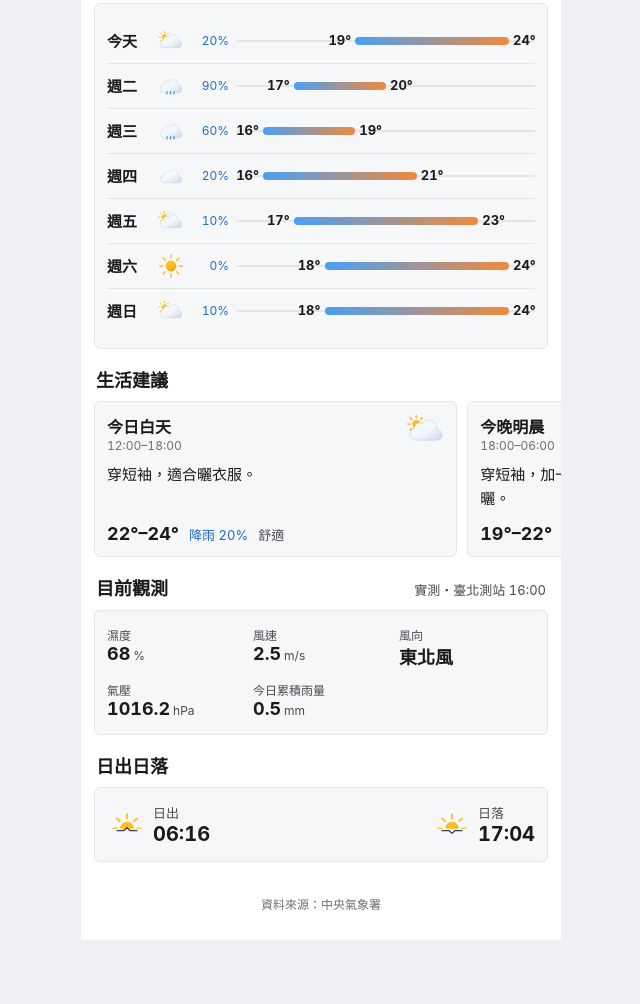
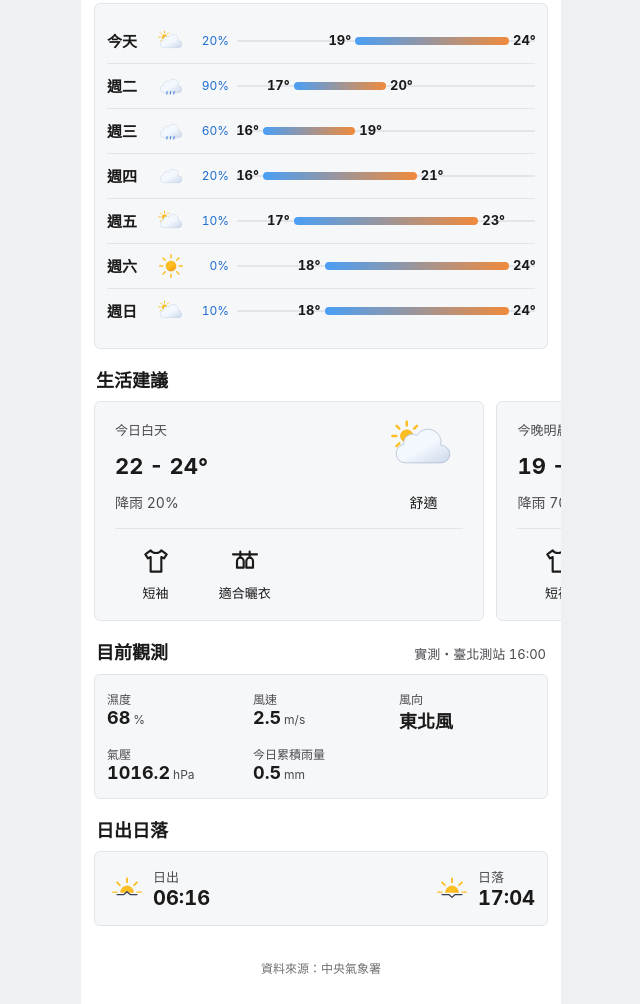
Before and after one commit to max8568/weather, a website: page docs/weather-layout-claude/index.html in a window 1280 px wide. Shown: the part 587-1591 px from the top of the page, without its empty margins (319-959 px from the left). Before the commit the page ends 1527 px from the top, so only its background shows below. Drawn offline with Linux system fonts and the light colour scheme.

Commit message:
feat(prototype): combo advice cards use the live site's layout
Each advice card now follows site/css/style.css: period, temperature
range and rain chance on the left, the weather icon and comfort on the
right, then a row of up to four advice icons with labels. The cards keep
the combo's grey card style and still sit under the title with no box
around them. The advice sentence built from the items is gone.

Co-Authored-By: Claude Opus 5.5 <noreply@anthropic.com>

```diff
--- a/docs/weather-layout-claude/layouts/00-combo.css
+++ b/docs/weather-layout-claude/layouts/00-combo.css
@@ -52,17 +52,22 @@
 .v-combo .w-range b:first-child { right: calc(100% + 4px); }
 .v-combo .w-range b:last-child { left: calc(100% + 4px); }
 
-/* 生活建議：外面沒有卡片，標題下面直接是一排灰底卡片，左右滑時可以滑到螢幕邊 */
-.v-combo .advs { gap: 10px; margin: 0 -13px; padding: 0 13px; scroll-snap-type: x mandatory; scroll-padding: 0 13px; }
-.v-combo .advs article { flex: 0 0 80%; display: flex; flex-direction: column; scroll-snap-align: start; padding: 12px; border: 1px solid var(--line); border-radius: 6px; background: var(--card); }
-.v-combo .advs header { display: flex; justify-content: space-between; align-items: flex-start; gap: 8px; }
-.v-combo .advs h3 { font-size: 16px; }
-.v-combo .advs header p { font-size: 12px; color: var(--note); }
-.v-combo .advs header img { width: 48px; height: 48px; margin: -8px -6px -10px 0; }
-.v-combo .say { flex: 1; margin: 10px 0 12px; font-size: 15px; line-height: 1.6; }
-.v-combo .nums { display: flex; flex-wrap: wrap; align-items: baseline; gap: 2px 10px; font-size: 13px; color: var(--text-2); }
-.v-combo .nums b { font-size: 18px; color: var(--text); }
-.v-combo .nums span:first-of-type { color: var(--pop); }
+/* 生活建議：照網站現在的排版（site/css/style.css 的 .advice-*），卡片用組合版的灰底灰框。
+   外面沒有卡片，標題下面直接是一排卡片，左右滑時可以滑到螢幕邊 */
+.v-combo .advs { gap: 12px; margin: 0 -13px; padding: 0 13px; scroll-snap-type: x mandatory; scroll-padding: 0 13px; }
+.v-combo .advs article { flex: 0 0 86%; scroll-snap-align: start; padding: 18px 20px; border: 1px solid var(--line); border-radius: 6px; background: var(--card); }
+/* 上半：左欄時段、溫度、降雨；右欄圖示和舒適度。最後一列的降雨和舒適度以基準線對齊 */
+.v-combo .a-top { display: grid; grid-template-columns: 1fr auto; column-gap: 12px; }
+.v-combo .a-label { grid-area: 1 / 1; font-size: 13px; color: var(--text-2); }
+.v-combo .a-temp { grid-area: 2 / 1; margin-top: 6px; font-size: 22px; font-weight: 700; }
+.v-combo .a-pop { grid-area: 3 / 1; align-self: baseline; margin-top: 6px; font-size: 14px; color: var(--text-2); }
+/* 圖示四周有透明留白，負的上緣間距讓留白和時段那一列重疊 */
+.v-combo .a-top img { grid-area: 1 / 2 / 3 / 3; justify-self: center; align-self: end; width: 80px; height: 80px; margin-top: -14px; }
+.v-combo .a-comfort { grid-area: 3 / 2; align-self: baseline; font-size: 14px; text-align: center; }
+/* 下半：一張卡片最多 4 個建議，固定 4 欄，字不換行 */
+.v-combo .a-items { display: grid; grid-template-columns: repeat(4, 1fr); column-gap: 8px; margin-top: 16px; padding-top: 16px; border-top: 1px solid var(--line); list-style: none; }
+.v-combo .a-items li { display: flex; flex-direction: column; align-items: center; gap: 6px; font-size: 13px; white-space: nowrap; }
+.v-combo .a-items svg { width: 32px; height: 32px; }
 
 /* 目前觀測 */
 .v-combo .obs dl { display: grid; grid-template-columns: repeat(3, 1fr); gap: 12px 10px; }
@@ -75,8 +80,11 @@
 .v-combo .sun-row img { grid-row: span 2; width: 40px; height: 40px; }
 .v-combo .sun-row b { font-size: 20px; color: var(--text); }
 
+@media (max-width: 379px) {
+  .v-combo .a-top img { width: 64px; height: 64px; margin-top: 0; }
+}
+
 @media (max-width: 359px) {
-  .v-combo .advs article { flex-basis: 86%; }
   .v-combo .place { font-size: 20px; }
   .v-combo .stats small { margin-left: 2px; }
 }
--- a/docs/weather-layout-claude/layouts/00-combo.js
+++ b/docs/weather-layout-claude/layouts/00-combo.js
@@ -2,14 +2,7 @@
 // 上面是溫度卡片（左邊地點、日期、溫度、天氣，右邊天氣圖示）和下面一排三個數字，接著是逐小時、7 日溫度範圍、
 // 可以左右滑的生活建議卡片、目前觀測、日出日落。每張卡片都照「即時總覽」原型的卡片樣式。
 (function () {
-  const { icon, deg, pct, md, hh, obsNote } = window.P;
-
-  // 生活建議的句子從建議項目組出來
-  const DO = {
-    'short-sleeve': '穿短袖', 'long-sleeve': '穿長袖', 'light-jacket': '加一件薄外套',
-    umbrella: '帶傘', laundry: '適合曬衣服', 'no-laundry': '衣服不適合在外面曬',
-  };
-  const advise = (a) => `${a.items.map((it) => DO[it.key]).join('，')}。`;
+  const { icon, deg, pct, ui, md, hh, obsNote } = window.P;
 
   // 標題放在卡片外面、卡片上方；卡片裡只放內容
   const card = (cls, title, sub, body) =>
@@ -47,12 +40,13 @@
         <b class="w-day">${d.label}</b>${icon(d.icon, d.weather)}<span class="w-pop">${pct(d.pop)}</span>
         <span class="w-range"><i style="left:${at(d.min)}%;right:${100 - at(d.max)}%"><b>${deg(d.min)}</b><b>${deg(d.max)}</b></i></span></li>`).join('')}</ul>`);
 
-    // 生活建議沒有外面那張卡片，標題下面直接是一排可以左右滑的卡片
+    // 生活建議照網站現在的排版：上半時段、溫度、降雨，右邊圖示和舒適度；下半一排建議圖示。
+    // 外面沒有卡片，標題下面直接是一排可以左右滑的卡片
     const advice = `<section class="sec advice"><h2>生活建議</h2><div class="advs hscroll" tabindex="0" role="region" aria-label="生活建議，可以左右捲動" data-own-keys>${
       w.advice.map((a) => `<article>
-        <header><div><h3>${a.label}</h3><p>${a.from}–${a.to}</p></div>${icon(a.icon, a.weather)}</header>
-        <p class="say">${advise(a)}</p>
-        <p class="nums"><b>${deg(a.min)}–${deg(a.max)}</b><span>降雨 ${pct(a.pop)}</span><span>${a.comfort}</span></p>
+        <div class="a-top"><p class="a-label">${a.label}</p><p class="a-temp">${a.min} - ${a.max}°</p><p class="a-pop">降雨 ${pct(a.pop)}</p>
+          ${icon(a.icon, a.weather)}<p class="a-comfort">${a.comfort}</p></div>
+        <ul class="a-items">${a.items.map((it) => `<li>${ui(it.key)}<span>${it.label}</span></li>`).join('')}</ul>
       </article>`).join('')}</div></section>`;
 
     const obs = card('obs', '目前觀測', obsNote(w), `<dl>
```
Also changed, not shown: test/weather-layout-claude/layouts.test.js (+9 -4 lines).
